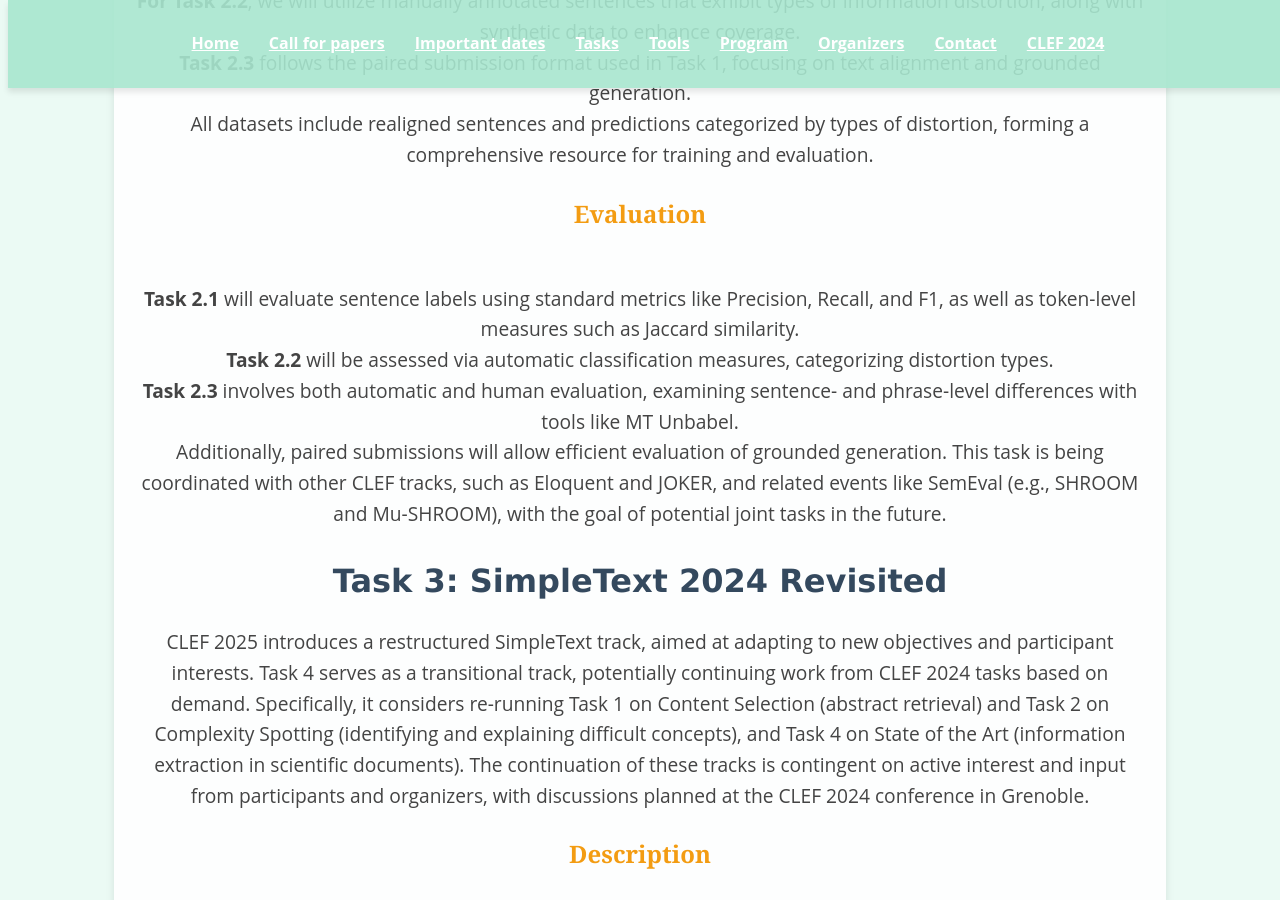
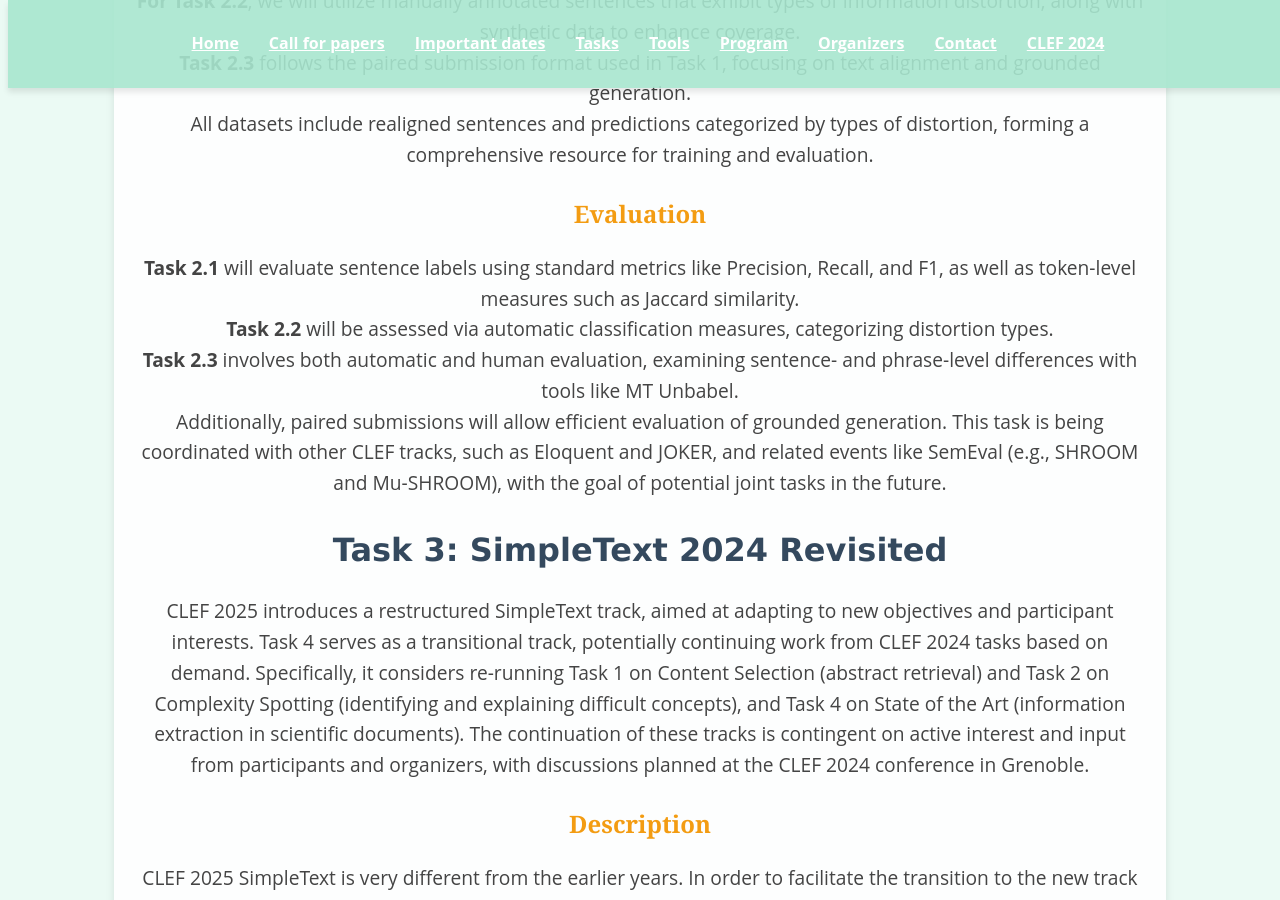
Before and after one commit to simpletext-madics/2025, a Jekyll site: the page built from tasks.md, in a window 1280 px wide and 900 px high, scrolled down 2676 px. Built offline with Jekyll 4.4.1, drawn with Linux system fonts in a browser that asks for light colours.

```diff
--- a/tasks.md
+++ b/tasks.md
@@ -57,7 +57,7 @@ The SimpleText track has collected a vast dataset of realistic and representativ
 
 ### Evaluation
 
-<br>**Task 2.1** will evaluate sentence labels using standard metrics like Precision, Recall, and F1, as well as token-level measures such as Jaccard similarity.
+**Task 2.1** will evaluate sentence labels using standard metrics like Precision, Recall, and F1, as well as token-level measures such as Jaccard similarity.
 <br>**Task 2.2** will be assessed via automatic classification measures, categorizing distortion types.
 <br>**Task 2.3** involves both automatic and human evaluation, examining sentence- and phrase-level differences with tools like MT Unbabel.
 <br>Additionally, paired submissions will allow efficient evaluation of grounded generation. This task is being coordinated with other CLEF tracks, such as Eloquent and JOKER, and related events like SemEval (e.g., SHROOM and Mu-SHROOM), with the goal of potential joint tasks in the future.
```
